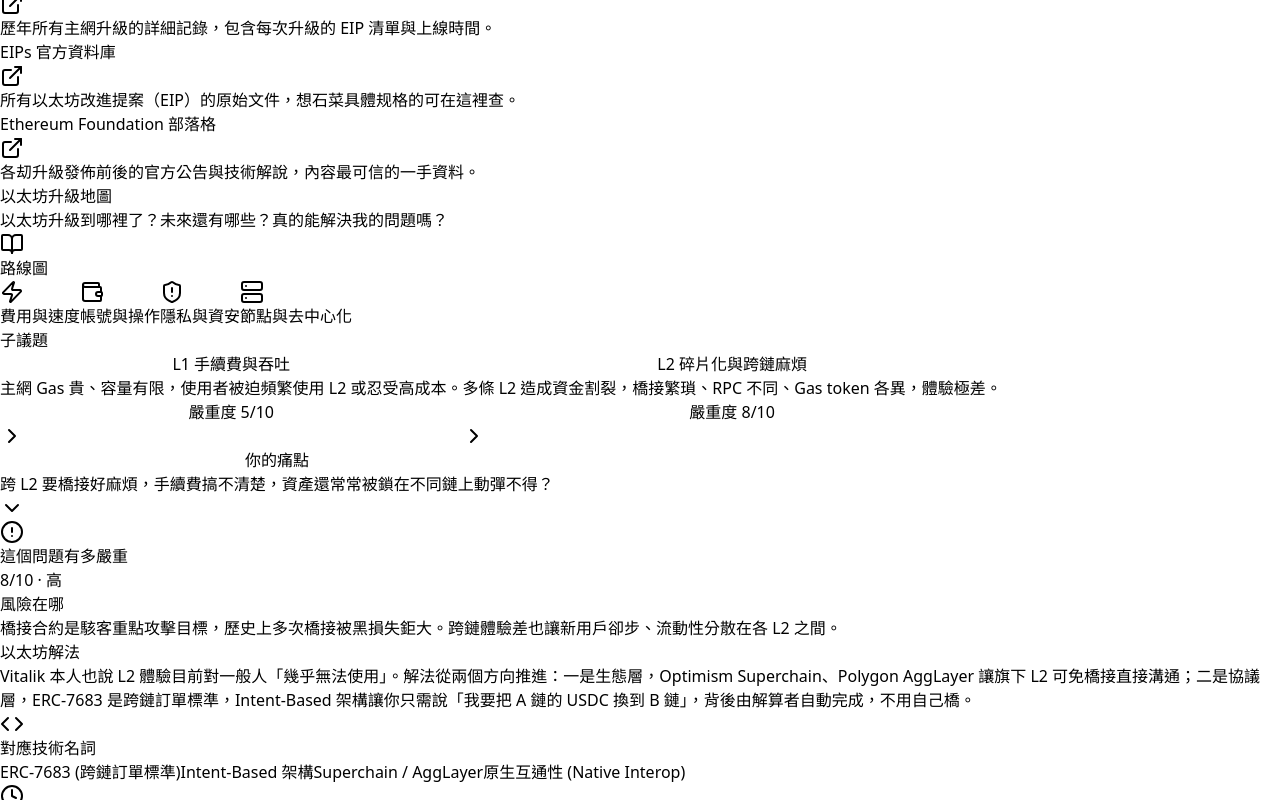
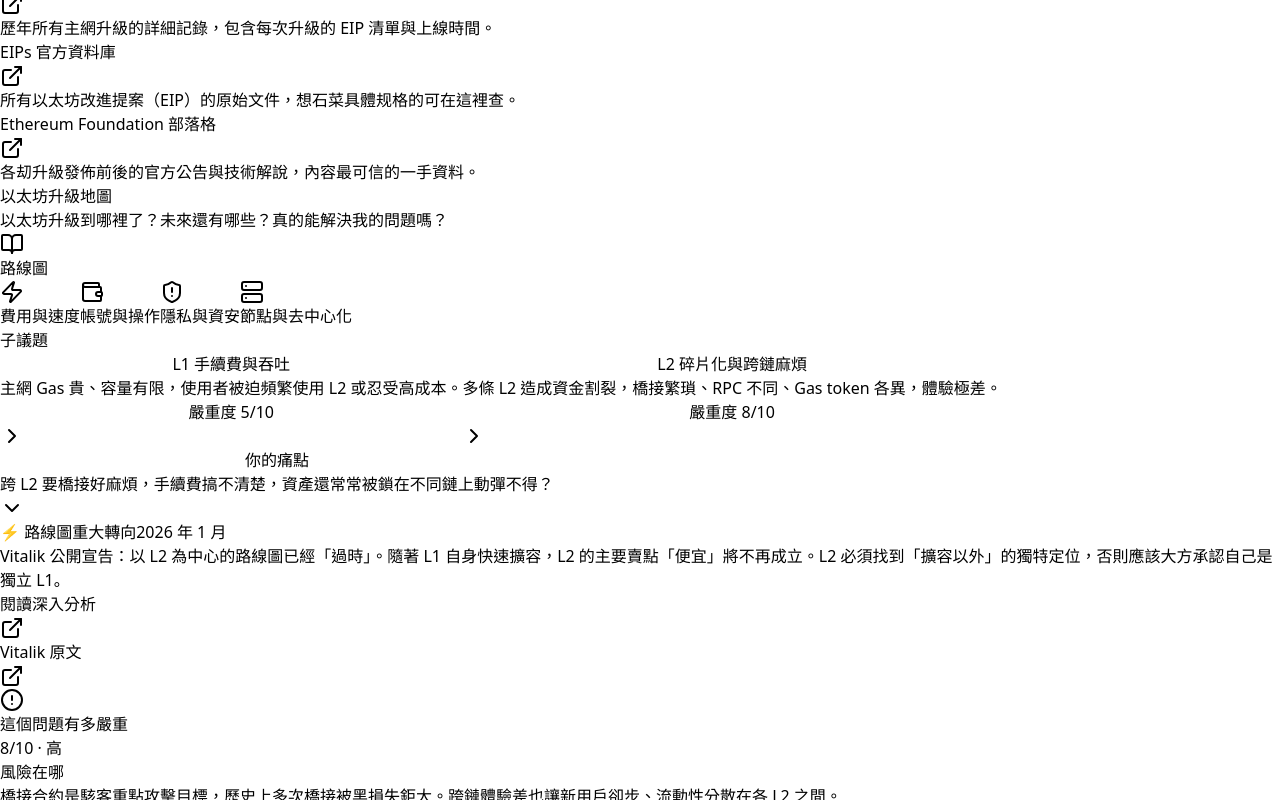
Before and after one commit to ASTROHSU/Ethereum-roadmap, a React (Vite) app: page / in a window 1280 px wide. Both pictures are taken after a click on the button 732 px from the left and 1878 px from the top of the page. Shown: the part 1478-2278 px from the top of the page. Built offline with nearby package versions, Linux system fonts and the light colour scheme.

Commit message:
feat: add Vitalik L2 roadmap shift breaking news banner to L2 fragmentation card

```diff
--- a/src/components/EthereumRoadmapUX.jsx
+++ b/src/components/EthereumRoadmapUX.jsx
@@ -221,10 +221,18 @@
             severity: 8,
             impact: 8,
             difficulty: 8,
+            breakingNews: {
+              date: '2026 年 1 月',
+              summary: 'Vitalik 公開宣告：以 L2 為中心的路線圖已經「過時」。隨著 L1 自身快速擴容，L2 的主要賣點「便宜」將不再成立。L2 必須找到「擴容以外」的獨特定位，否則應該大方承認自己是獨立 L1。',
+              links: [
+                { label: '閱讀深入分析', url: 'https://www.blocktrend.today/p/758' },
+                { label: 'Vitalik 原文', url: 'https://x.com/VitalikButerin/status/2018711006394843585' },
+              ],
+            },
             solution:
-              'Vitalik 本人也說 L2 體驗目前對一般人「幾乎無法使用」。解法從兩個方向推進：一是生態層，Optimism Superchain、Polygon AggLayer 讓旗下 L2 可免橋接直接溝通；二是協議層，ERC-7683 是跨鏈訂單標準，Intent-Based 架構讓你只需說「我要把 A 鏈的 USDC 換到 B 鏈」，背後由解算者自動完成，不用自己橋。',
+              '短期內，跨鏈架構依然在推進：ERC-7683 跨鏈訂單標準讓你只需說「我要把 A 鏈的 USDC 換到 B 鏈」，背後自動完成。Superchain、AggLayer 也讓旗下各 L2 免橋接溝通。但長期來看，如果 L1 的 gas fee 夠便宜，多數人根本不需要離開 L1。',
             techTerms: ['ERC-7683 (跨鏈訂單標準)', 'Intent-Based 架構', 'Superchain / AggLayer', '原生互通性 (Native Interop)'],
-            eta: '生態層方案（Superchain、AggLayer）2025 已部分上線；協議層原生互通性 2026-2027',
+            eta: '生態層方案（Superchain、AggLayer）部分已上線；協議層原生互通性 2026-2027；長期：L1 擴容可能直接取代 L2 的角色',
             maturity: 'Testnet',
             confidence: 'medium',
             sources: [
@@ -235,6 +243,7 @@
               { type: 'external', label: 'Vitalik：L2 互通性說明', url: 'https://vitalik.eth.limo' },
             ],
           },
+
           {
             id: 'p7',
             question: '每換一條 L2 就要加新 RPC、用不同的 Gas 幣、甚至還要買原生代幣，根本沒辦法用？',
@@ -885,10 +894,35 @@
               </button>
 
               <div
-                className={`px-6 overflow-hidden transition-all duration-300 ease-in-out ${expandedCard === item.id ? 'max-h-[1400px] pb-6 opacity-100' : 'max-h-0 opacity-0'
+                className={`px-6 overflow-hidden transition-all duration-300 ease-in-out ${expandedCard === item.id ? 'max-h-[1800px] pb-6 opacity-100' : 'max-h-0 opacity-0'
                   }`}
               >
                 <div className="border-t border-slate-100 pt-5 space-y-5">
+
+                  {/* ⚡ 最新動態 Breaking News */}
+                  {item.breakingNews && (
+                    <div className="rounded-xl bg-amber-50 border border-amber-300 px-4 py-3.5">
+                      <div className="flex items-center gap-2 mb-1.5">
+                        <span className="text-amber-600 font-bold text-sm">⚡ 路線圖重大轉向</span>
+                        <span className="text-xs text-amber-500">{item.breakingNews.date}</span>
+                      </div>
+                      <p className="text-sm text-amber-900 leading-relaxed mb-2.5">{item.breakingNews.summary}</p>
+                      <div className="flex flex-wrap gap-2">
+                        {item.breakingNews.links.map((l, i) => (
+                          <a
+                            key={i}
+                            href={l.url}
+                            target="_blank"
+                            rel="noopener noreferrer"
+                            className="inline-flex items-center gap-1 text-xs font-medium px-2.5 py-1 rounded-full bg-amber-100 text-amber-800 hover:bg-amber-200 transition-colors border border-amber-200"
+                          >
+                            {l.label}
+                            <ExternalLink className="w-3 h-3" />
+                          </a>
+                        ))}
+                      </div>
+                    </div>
+                  )}
                   {/* 1. 嚴重度 */}
                   <div>
                     <div className="flex items-center gap-2 text-slate-500 text-sm font-medium mb-2">
```
